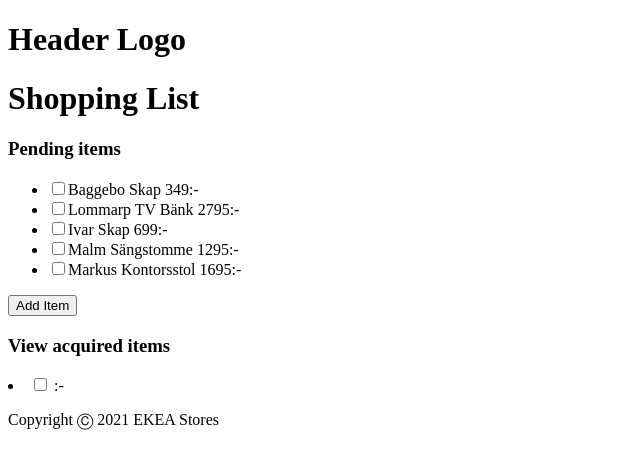
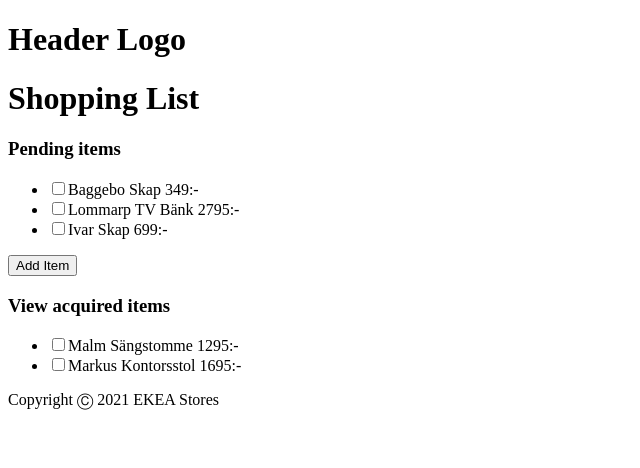
Before and after one commit to DakouriKobri/ekea-shopping-list-app, a React (Create React App) app: page / in a window 1280 px wide. Shown: the top 468 px of the page, without its empty margins (0-640 px from the left). Built offline with nearby package versions, Linux system fonts and the light colour scheme.

Commit message:
Add filter method to seperate items based on acquire status

```diff
--- a/src/components/AcquiredItemList.jsx
+++ b/src/components/AcquiredItemList.jsx
@@ -1,11 +1,44 @@
 import Item from "./Item";
 
+export default function AcquiredItemList(props) {
+  /* const [items, setItems] = useState(props);
 
-export default function AcquiredItemList() {
-    return (
-        <div>
-            <h3>View acquired items</h3>
-            <Item />
-        </div>
-    )
+  const handleCheck = (id) => {
+    const listItems = items.map((item) =>
+      item.id === id ? { ...item, checked: !item.checked } : item
+    );
+    setItems(listItems);
+    localStorage.setItem("shoppinglist", JSON.stringify(listItems));
+    setItems((prevState) =>
+      prevState.map((item) => {
+        if (item.id === id) {
+          return { ...item, acquire: !item.acquire };
+        } else {
+          return item;
+        }
+      })
+    );
+  };
+ */
+  return (
+    <div>
+      <h3>View acquired items</h3>
+      <ul>
+        {props.items &&
+          props.items
+            .filter((item) => item.acquired === true)
+            .map((item) => (
+              <Item
+                key={item.id}
+                name={item.name}
+                price={item.price}
+                acquired={item.aquired}
+                pictureURL={item.pictureURL}
+                handleCheck={props.handleCheck}
+                //handleCheck={() => handleCheck(item.id)}
+              />
+            ))}
+      </ul>
+    </div>
+  );
 }
--- a/src/components/Item.jsx
+++ b/src/components/Item.jsx
@@ -1,11 +1,12 @@
 import { useState } from "react";
 
 export default function Item(props) {
-  const [acquired, setAcquired] = useState(props.acquired);
+  const [item, setItem] = useState({ acquire: false });
 
-  function handleCheck() {
-    setAcquired(!acquired);
-  }
+  const handleCheck = (event) => {
+    const acquire = event.target.checked;
+    setItem({ ...item, [acquire]: !acquire });
+  };
 
   return (
     <div>
@@ -14,8 +15,8 @@
           type="checkbox"
           id={props.id}
           onChange={handleCheck}
-          acquired={props.acquired}
-          value={props.acquired}
+          checked={props.acquire}
+          value={props.acquire}
         />
         <label>{props.name}</label>
         <label> {props.price}:-</label>
--- a/src/components/PendingItemList.jsx
+++ b/src/components/PendingItemList.jsx
@@ -5,13 +5,17 @@
     <div>
       <h3>Pending items</h3>
       <ul>
-        {props.items.map((item) => (
+        {props.items
+          .filter((item) => item.acquired === false)
+          .map((item) => (
             <Item
               key={item.id}
+              id={item.id}
               name={item.name}
               price={item.price}
-            acquired={item.aquired}
+              checked={item.aquired}
               pictureURL={item.pictureURL}
+              handleCheck={props.handleCheck}
             />
           ))}
       </ul>
--- a/src/pages/ListPage.jsx
+++ b/src/pages/ListPage.jsx
@@ -50,7 +50,7 @@
     <div>
       <PendingItemList items={DUMMY_DATA} />
       <AddItemForm />
-      <AcquiredItemList />
+      <AcquiredItemList items={DUMMY_DATA} />
     </div>
   );
 }
```
Lines whose indentation alone changed are shown as unchanged.
